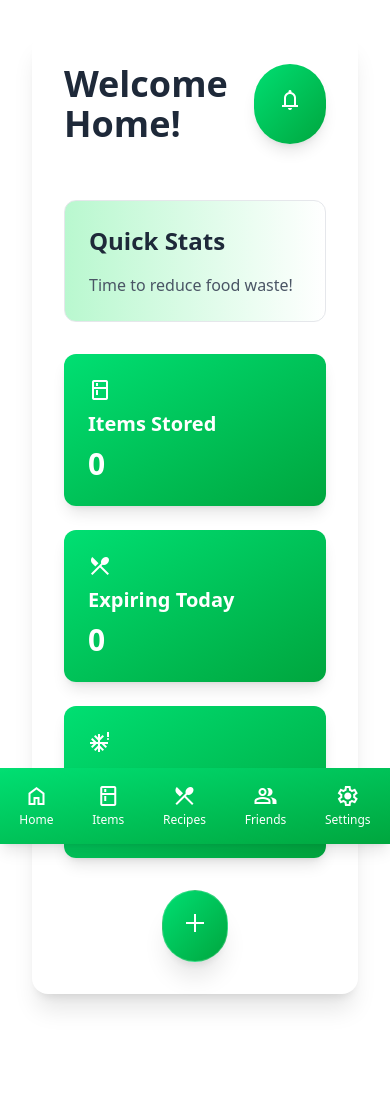
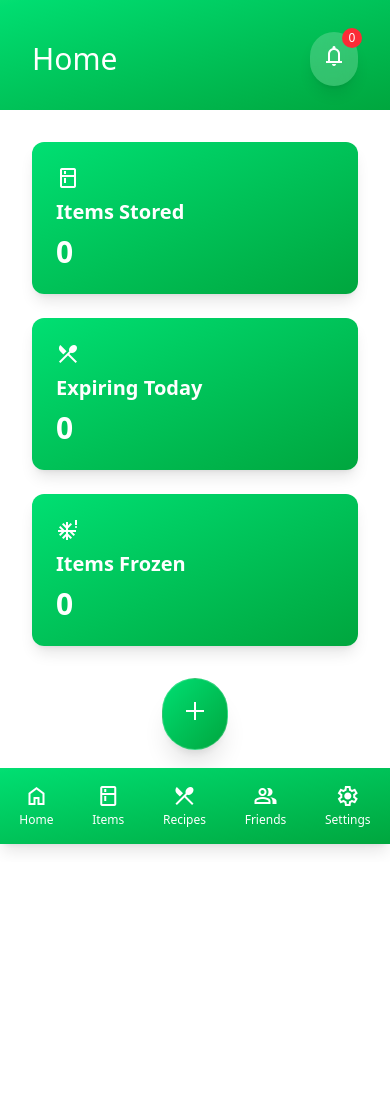
Before and after one commit to angushay42/Group-4, a Django app: page /dashboard in a window 390 px wide. After the commit the page ends 851 px from the top, so only its background shows below. Run offline with Django 5.2, Linux system fonts and the light colour scheme; a user stored in the database is signed in; data comes from the database, SQL or seed files in the repository; data that the repository does not hold is empty; some libraries are stand-ins or nearby versions.

Commit message:
Improved mobile styling for dashboard

```diff
--- a/src/Users/static/css/dist/styles.css
+++ b/src/Users/static/css/dist/styles.css
@@ -50,6 +50,7 @@
     --radius-3xl: 1.5rem;
     --ease-out: cubic-bezier(0, 0, 0.2, 1);
     --ease-in-out: cubic-bezier(0.4, 0, 0.2, 1);
+    --blur-sm: 8px;
     --blur-md: 12px;
     --blur-xl: 24px;
     --default-transition-duration: 150ms;
@@ -222,23 +223,23 @@
   .inset-0 {
     inset: calc(var(--spacing) * 0);
   }
+  .-top-1 {
+    top: calc(var(--spacing) * -1);
+  }
   .top-0 {
     top: calc(var(--spacing) * 0);
   }
   .top-4 {
     top: calc(var(--spacing) * 4);
   }
+  .-right-1 {
+    right: calc(var(--spacing) * -1);
+  }
   .right-0 {
     right: calc(var(--spacing) * 0);
   }
-  .right-6 {
-    right: calc(var(--spacing) * 6);
-  }
   .bottom-0 {
     bottom: calc(var(--spacing) * 0);
-  }
-  .bottom-6 {
-    bottom: calc(var(--spacing) * 6);
   }
   .left-0 {
     left: calc(var(--spacing) * 0);
@@ -246,14 +247,29 @@
   .z-10 {
     z-index: 10;
   }
-  .z-50 {
-    z-index: 50;
-  }
   .z-\[1000\] {
     z-index: 1000;
   }
+  .-m-6 {
+    margin: calc(var(--spacing) * -6);
+  }
+  .-m-8 {
+    margin: calc(var(--spacing) * -8);
+  }
+  .-mx-8 {
+    margin-inline: calc(var(--spacing) * -8);
+  }
+  .mx-0 {
+    margin-inline: calc(var(--spacing) * 0);
+  }
   .mx-auto {
     margin-inline: auto;
+  }
+  .-my-8 {
+    margin-block: calc(var(--spacing) * -8);
+  }
+  .-mt-8 {
+    margin-top: calc(var(--spacing) * -8);
   }
   .mt-3 {
     margin-top: calc(var(--spacing) * 3);
@@ -266,6 +282,12 @@
   }
   .mt-auto {
     margin-top: auto;
+  }
+  .-mr-8 {
+    margin-right: calc(var(--spacing) * -8);
+  }
+  .mb-0 {
+    margin-bottom: calc(var(--spacing) * 0);
   }
   .mb-2 {
     margin-bottom: calc(var(--spacing) * 2);
@@ -455,6 +463,9 @@
   }
   .bg-red-100 {
     background-color: var(--color-red-100);
+  }
+  .bg-red-500 {
+    background-color: var(--color-red-500);
   }
   .bg-white {
     background-color: var(--color-white);
@@ -494,6 +505,9 @@
   .bg-contain {
     background-size: contain;
   }
+  .p-0 {
+    padding: calc(var(--spacing) * 0);
+  }
   .p-2 {
     padding: calc(var(--spacing) * 2);
   }
@@ -538,6 +555,15 @@
   }
   .py-4 {
     padding-block: calc(var(--spacing) * 4);
+  }
+  .pt-8 {
+    padding-top: calc(var(--spacing) * 8);
+  }
+  .pt-10 {
+    padding-top: calc(var(--spacing) * 10);
+  }
+  .pb-6 {
+    padding-bottom: calc(var(--spacing) * 6);
   }
   .pb-20 {
     padding-bottom: calc(var(--spacing) * 20);
@@ -636,6 +654,11 @@
     -webkit-backdrop-filter: var(--tw-backdrop-blur,) var(--tw-backdrop-brightness,) var(--tw-backdrop-contrast,) var(--tw-backdrop-grayscale,) var(--tw-backdrop-hue-rotate,) var(--tw-backdrop-invert,) var(--tw-backdrop-opacity,) var(--tw-backdrop-saturate,) var(--tw-backdrop-sepia,);
     backdrop-filter: var(--tw-backdrop-blur,) var(--tw-backdrop-brightness,) var(--tw-backdrop-contrast,) var(--tw-backdrop-grayscale,) var(--tw-backdrop-hue-rotate,) var(--tw-backdrop-invert,) var(--tw-backdrop-opacity,) var(--tw-backdrop-saturate,) var(--tw-backdrop-sepia,);
   }
+  .backdrop-blur-sm {
+    --tw-backdrop-blur: blur(var(--blur-sm));
+    -webkit-backdrop-filter: var(--tw-backdrop-blur,) var(--tw-backdrop-brightness,) var(--tw-backdrop-contrast,) var(--tw-backdrop-grayscale,) var(--tw-backdrop-hue-rotate,) var(--tw-backdrop-invert,) var(--tw-backdrop-opacity,) var(--tw-backdrop-saturate,) var(--tw-backdrop-sepia,);
+    backdrop-filter: var(--tw-backdrop-blur,) var(--tw-backdrop-brightness,) var(--tw-backdrop-contrast,) var(--tw-backdrop-grayscale,) var(--tw-backdrop-hue-rotate,) var(--tw-backdrop-invert,) var(--tw-backdrop-opacity,) var(--tw-backdrop-saturate,) var(--tw-backdrop-sepia,);
+  }
   .backdrop-blur-xl {
     --tw-backdrop-blur: blur(var(--blur-xl));
     -webkit-backdrop-filter: var(--tw-backdrop-blur,) var(--tw-backdrop-brightness,) var(--tw-backdrop-contrast,) var(--tw-backdrop-grayscale,) var(--tw-backdrop-hue-rotate,) var(--tw-backdrop-invert,) var(--tw-backdrop-opacity,) var(--tw-backdrop-saturate,) var(--tw-backdrop-sepia,);
@@ -682,6 +705,16 @@
         background-color: color-mix(in srgb, #fff 20%, transparent);
         @supports (color: color-mix(in lab, red, red)) {
           background-color: color-mix(in oklab, var(--color-white) 20%, transparent);
+        }
+      }
+    }
+  }
+  .hover\:bg-white\/30 {
+    &:hover {
+      @media (hover: hover) {
+        background-color: color-mix(in srgb, #fff 30%, transparent);
+        @supports (color: color-mix(in lab, red, red)) {
+          background-color: color-mix(in oklab, var(--color-white) 30%, transparent);
         }
       }
     }
@@ -741,9 +774,19 @@
       translate: var(--tw-translate-x) var(--tw-translate-y);
     }
   }
-  .sm\:block {
-    @media (width >= 40rem) {
-      display: block;
+  .md\:mx-auto {
+    @media (width >= 48rem) {
+      margin-inline: auto;
+    }
+  }
+  .md\:mt-auto {
+    @media (width >= 48rem) {
+      margin-top: auto;
+    }
+  }
+  .md\:mr-auto {
+    @media (width >= 48rem) {
+      margin-right: auto;
     }
   }
   .md\:block {
@@ -761,9 +804,48 @@
       width: calc(var(--spacing) * 72);
     }
   }
+  .md\:max-w-6xl {
+    @media (width >= 48rem) {
+      max-width: var(--container-6xl);
+    }
+  }
   .md\:grid-cols-3 {
     @media (width >= 48rem) {
       grid-template-columns: repeat(3, minmax(0, 1fr));
+    }
+  }
+  .md\:rounded-2xl {
+    @media (width >= 48rem) {
+      border-radius: var(--radius-2xl);
+    }
+  }
+  .md\:rounded-t-2xl {
+    @media (width >= 48rem) {
+      border-top-left-radius: var(--radius-2xl);
+      border-top-right-radius: var(--radius-2xl);
+    }
+  }
+  .md\:p-8 {
+    @media (width >= 48rem) {
+      padding: calc(var(--spacing) * 8);
+    }
+  }
+  .md\:text-4xl {
+    @media (width >= 48rem) {
+      font-size: var(--text-4xl);
+      line-height: var(--tw-leading, var(--text-4xl--line-height));
+    }
+  }
+  .md\:font-bold {
+    @media (width >= 48rem) {
+      --tw-font-weight: var(--font-weight-bold);
+      font-weight: var(--font-weight-bold);
+    }
+  }
+  .md\:shadow-xl {
+    @media (width >= 48rem) {
+      --tw-shadow: 0 20px 25px -5px var(--tw-shadow-color, rgb(0 0 0 / 0.1)), 0 8px 10px -6px var(--tw-shadow-color, rgb(0 0 0 / 0.1));
+      box-shadow: var(--tw-inset-shadow), var(--tw-inset-ring-shadow), var(--tw-ring-offset-shadow), var(--tw-ring-shadow), var(--tw-shadow);
     }
   }
   .lg\:w-80 {
@@ -858,10 +940,6 @@
   syntax: "<length-percentage>";
   inherits: false;
   initial-value: 100%;
-}
-@property --tw-leading {
-  syntax: "*";
-  inherits: false;
 }
 @property --tw-font-weight {
   syntax: "*";
@@ -998,7 +1076,6 @@
       --tw-gradient-from-position: 0%;
       --tw-gradient-via-position: 50%;
       --tw-gradient-to-position: 100%;
-      --tw-leading: initial;
       --tw-font-weight: initial;
       --tw-shadow: 0 0 #0000;
       --tw-shadow-color: initial;
--- a/src/Users/templates/dashboard_base.html
+++ b/src/Users/templates/dashboard_base.html
@@ -15,7 +15,7 @@
 
 
 <main class="p-8 transition-all duration-300" id="mainContent">
-    <div class="bg-white rounded-2xl p-8 shadow-xl max-w-6xl mx-auto">
+    <div class="bg-white rounded-2xl p-0 md:p-8 md:shadow-xl md:max-w-6xl md:mx-auto mx-0">
         {% block content %}{% endblock %}
     </div>
 </main>
--- a/src/expiry/templates/expiry/dashboard.html
+++ b/src/expiry/templates/expiry/dashboard.html
@@ -1,20 +1,24 @@
 {% extends 'dashboard_base.html' %}
 
 {% block content %}
-<div class="flex justify-between items-start">
-    <h1 class="text-gray-800 mb-6 text-4xl font-bold">Welcome Home!</h1>
-    <div class="bg-gradient-to-br from-green-400 to-green-600 text-white p-6 rounded-full shadow-lg">
-        <div class="material-symbols-outlined text-5xl mb-2">notifications</div>
+
+<div class="relative bg-gradient-to-br from-green-400 to-green-600 -m-8 mb-0 p-8 pb-6 md:rounded-2xl">
+    <div class="flex justify-between items-center">
+        <h1 class="text-white text-3xl md:text-4xl md:font-bold">Home</h1>
+        <button class="relative bg-white/20 backdrop-blur-sm p-3 rounded-full shadow-lg hover:bg-white/30 transition-all">
+            <div class="material-symbols-outlined text-white text-2xl">notifications</div>
+            <span class="absolute -top-1 -right-1 bg-red-500 text-white text-xs w-5 h-5 rounded-full flex items-center justify-center">0</span>
+        </button>
     </div>
 </div>
 
 
-<div class="mt-8 p-6 bg-gradient-to-r from-green-200 to-white-50 rounded-xl border border-gray-200">
+<div class="mt-8 p-6 bg-gradient-to-r from-green-200 to-white-50 rounded-xl border border-gray-200 hidden md:block ">
     <h2 class="text-gray-800 mb-4 text-2xl font-semibold">Quick Stats</h2>
     <p class="text-gray-600">Time to reduce food waste!</p>
 </div>
 
-<div class="grid grid-cols-1 md:grid-cols-3 gap-6 mt-8">
+<div class="grid grid-cols-1 md:grid-cols-3 gap-6 mt-8 rounded-2xl">
     <div class="bg-gradient-to-br from-green-400 to-green-600 text-white p-6 rounded-xl shadow-lg">
         <div class="material-symbols-outlined text-5xl mb-2">kitchen</div>
         <h3 class="text-xl font-semibold mb-2">Items Stored</h3>
```
Also changed, not shown: other parts of src/Users/static/css/dist/styles.css (+7 -26 lines).
